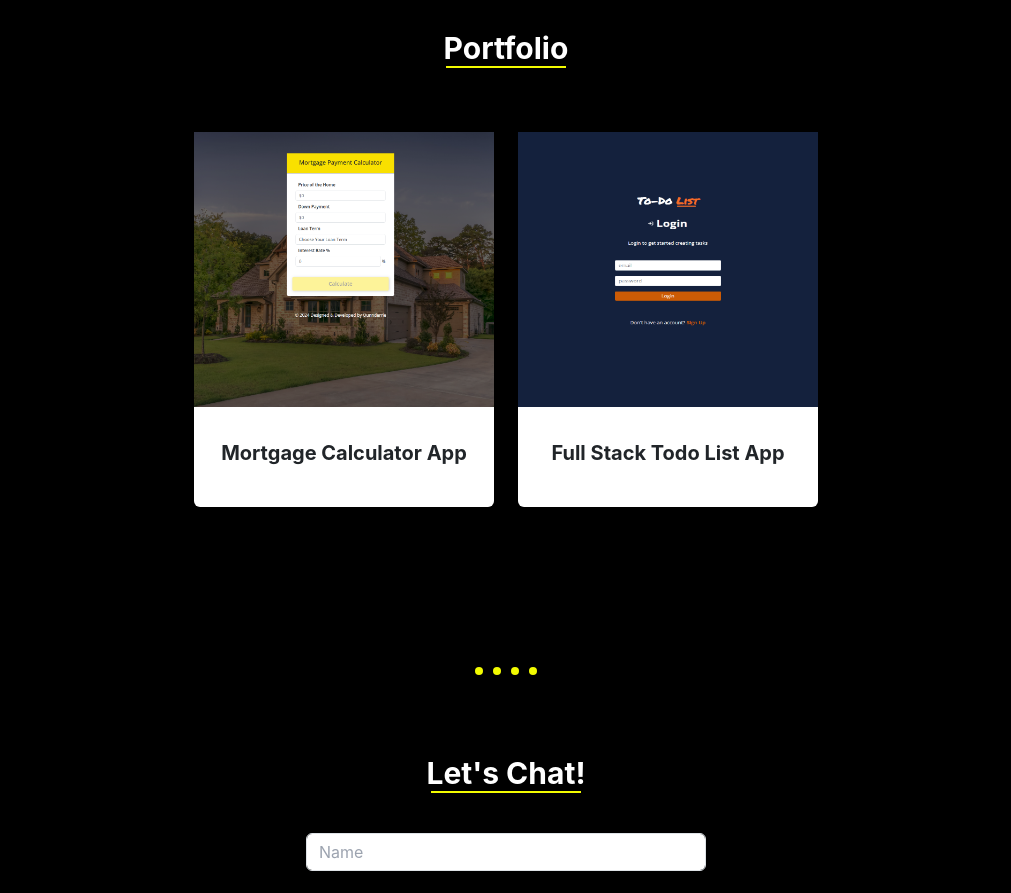
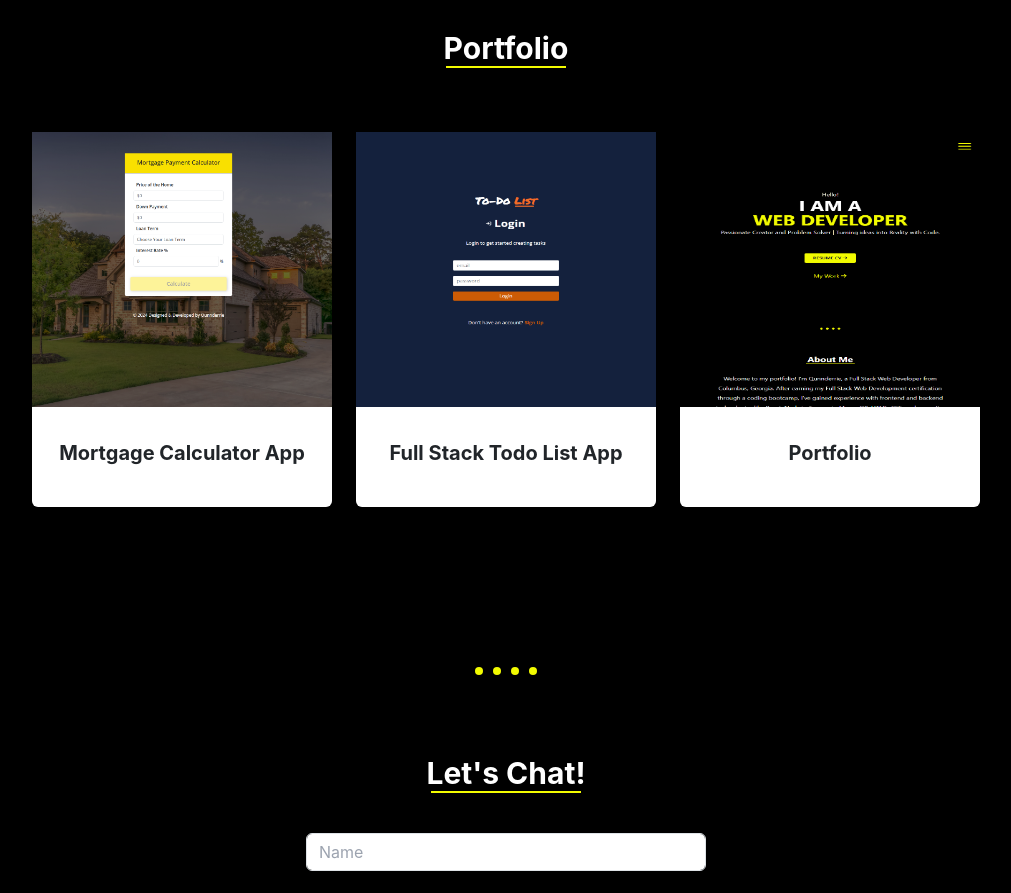
Before and after one commit to Qunnderrie1/MyPortfolio, a React (Create React App) app in the folder app/: page / in a window 1280 px wide. Shown: the part 1340-2233 px from the top of the page, without its empty margins (134-1145 px from the left). Built offline with nearby package versions, Linux system fonts and the light colour scheme.

Commit message:
made some changes

```diff
--- a/app/src/Components/Contact.jsx
+++ b/app/src/Components/Contact.jsx
@@ -1,4 +1,4 @@
-import React, { useEffect, useState } from "react";
+import React, { useState } from "react";
 import Divider from "./Divider";
 import axios from "axios";
 
@@ -35,6 +35,14 @@ const Contact = () => {
     }
 
     setConfirmMessage("Your Message Been Sent!");
+    setUserEmail("");
+    setUserName("");
+    setUserSubject("");
+    setUserMessage("");
+
+    setTimeout(() => {
+      setConfirmMessage("Send Message");
+    }, 3000);
   };
   return (
     <div id="contact" className=" mt-20 h-fit mx-auto ">
--- a/app/src/Components/Portfolio.jsx
+++ b/app/src/Components/Portfolio.jsx
@@ -1,6 +1,7 @@
 import React from "react";
 import mortgageCalculator from "../Images/mortgageCalculator.png";
 import todoListImage from "../Images/todolistImage.png";
+import portfolio from "../Images/portfolio.png";
 import Divider from "./Divider";
 const Portfolio = () => {
   return (
@@ -30,12 +31,25 @@ const Portfolio = () => {
             <img
               className="w-100 h-[275px] img-fluid"
               src={todoListImage}
-              alt="mortgage Calculator"
+              alt="todolist app"
             />
             <div className="card-title">
               <p className="mt-8 text-xl text-center font-bold">
                 Full Stack Todo List App
               </p>
+              <div className="card-body"></div>
+            </div>
+          </div>
+        </a>
+        <a href="https://fullstacktodoapp-lqgy.onrender.com/">
+          <div className="card border-none w-[300px]">
+            <img
+              className="w-100 h-[275px] img-fluid"
+              src={portfolio}
+              alt="portfolio"
+            />
+            <div className="card-title">
+              <p className="mt-8 text-xl text-center font-bold">Portfolio</p>
               <div className="card-body"></div>
             </div>
           </div>
```
Also changed, not shown: app/src/Images/portfolio.png (added).
